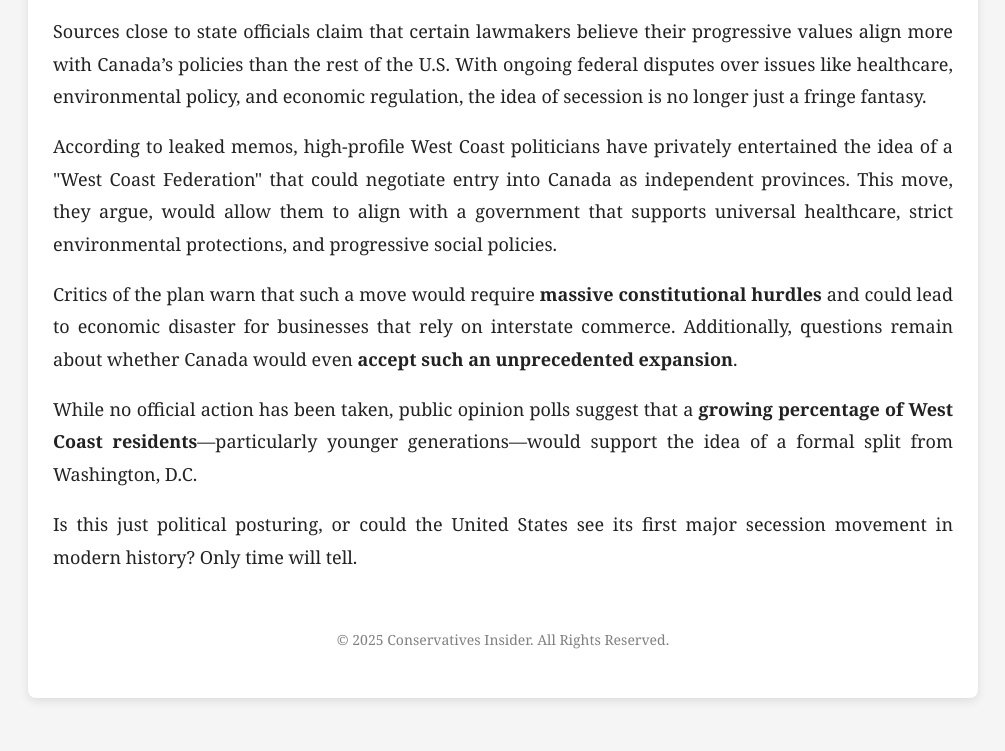
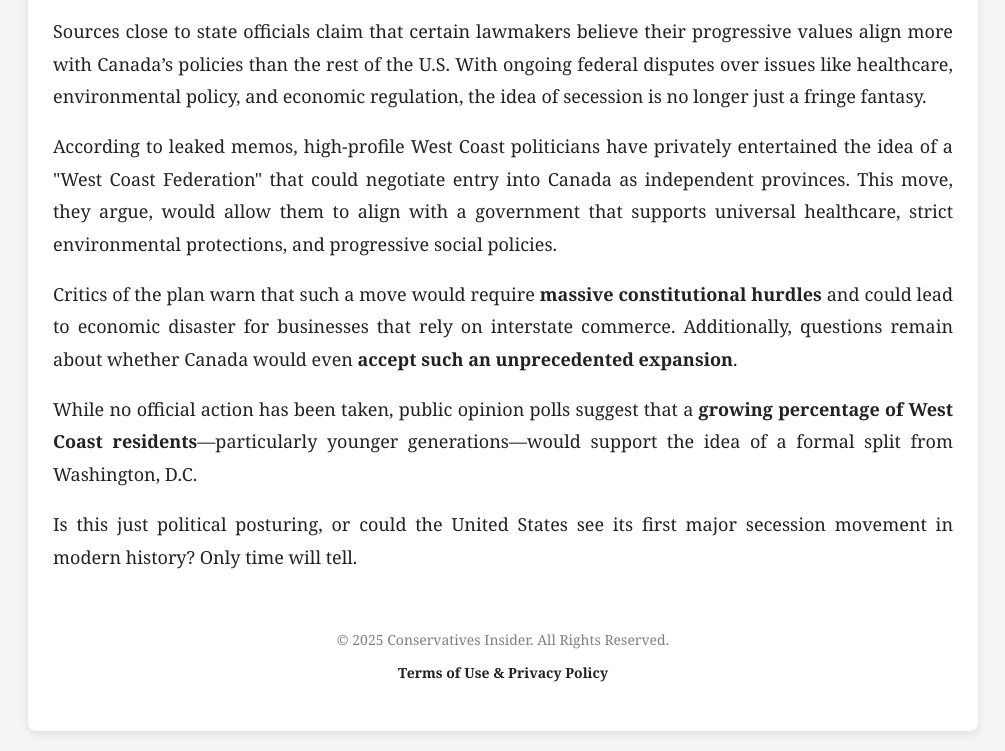
Before and after one commit to CullenH12/Conservativesinsider, a plain HTML site: page westcoast-secession.html in a window 1280 px wide. Shown: the part 439-1190 px from the top of the page, without its empty margins (137-1142 px from the left). Before the commit the page ends 1157 px from the top, so only its background shows below. Drawn offline with Linux system fonts and the light colour scheme.

Commit message:
Update westcoast-secession.html

```diff
--- a/westcoast-secession.html
+++ b/westcoast-secession.html
@@ -201,6 +201,7 @@
         </div>
         <div class="footer">
             <p>&copy; 2025 Conservatives Insider. All Rights Reserved.</p>
+            <p><a href="terms.html" style="color: #222; text-decoration: none; font-weight: bold;">Terms of Use & Privacy Policy</a></p>
         </div>
     </div>
 </body>
```
